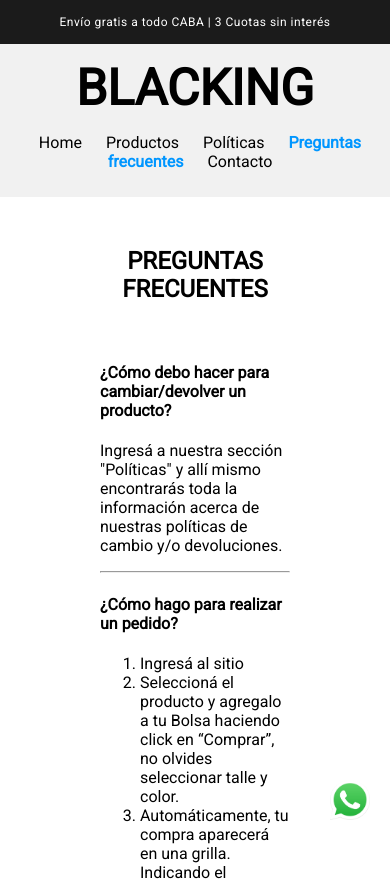
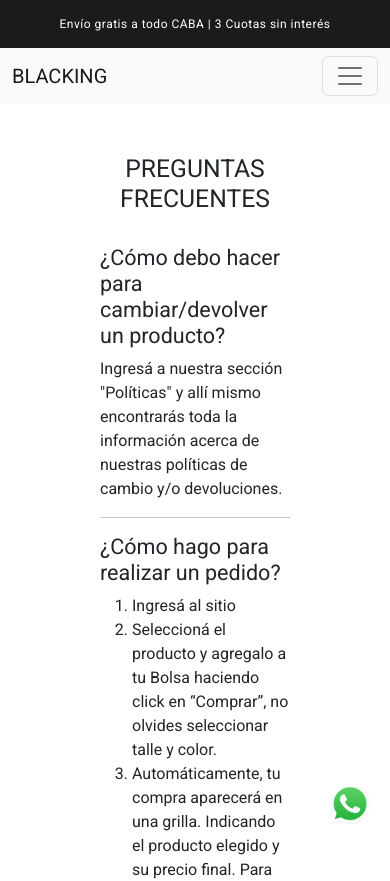
Before and after one commit to camilasicsic/coder-blacking-js, a plain HTML site: page preguntas-frecuentes.html in a window 390 px wide. Shown: the top 881 px of the page. Drawn offline with nearby package versions, Linux system fonts and the light colour scheme.

Commit message:
header responsive with bootstrap

```diff
--- a/preguntas-frecuentes.html
+++ b/preguntas-frecuentes.html
@@ -10,6 +10,7 @@
       href="https://fonts.googleapis.com/css2?family=Roboto&display=swap"
       rel="stylesheet"
     />
+    <link href="https://cdn.jsdelivr.net/npm/bootstrap@5.2.1/dist/css/bootstrap.min.css" rel="stylesheet" integrity="sha384-iYQeCzEYFbKjA/T2uDLTpkwGzCiq6soy8tYaI1GyVh/UjpbCx/TYkiZhlZB6+fzT" crossorigin="anonymous">
     <link rel="stylesheet" href="styles.css" />
     <link
       rel="shortcut icon"
@@ -27,37 +28,29 @@
       />
     </a>
 
+    <!-- header -->
+
     <header>
       <div class="details-header">
         Envío gratis a todo CABA | 3 Cuotas sin interés
       </div>
+
       <div class="menu-container">
-        <div class="title">
-          <h1>BLACKING</h1>
-        </div>
-
-        <nav class="nav-bar">
-          <ul class="nav-bar-options">
-            <li class="nav-bar-option">
-              <a href="/index.html" class="nav-bar-link">Home</a>
-            </li>
-            <li class="nav-bar-option">
-              <a href="/productos.html" class="nav-bar-link">Productos</a>
-            </li>
-            <li class="nav-bar-option">
-              <a href="/politicas.html" class="nav-bar-link">Políticas</a>
-            </li>
-            <li class="nav-bar-option">
-              <a
-                href="/preguntas-frecuentes.html"
-                class="nav-bar-link link-selected"
-                >Preguntas frecuentes</a
-              >
-            </li>
-            <li class="nav-bar-option">
-              <a href="/contacto.html" class="nav-bar-link">Contacto</a>
-            </li>
-          </ul>
+        <nav class="navbar navbar-expand-sm bg-light">
+          <div class="container-fluid">
+            <a class="navbar-brand" href="/index.html">BLACKING</a>
+            <button class="navbar-toggler" type="button" data-bs-toggle="collapse" data-bs-target="#navbarNavAltMarkup" aria-controls="navbarNavAltMarkup" aria-expanded="false" aria-label="Toggle navigation">
+              <span class="navbar-toggler-icon"></span>
+            </button>
+            <div class="collapse navbar-collapse" id="navbarNavAltMarkup">
+              <div class="navbar-nav navbar-nav-all-width d-flex justify-content-end">
+                <a class="nav-link" href="/productos.html">Productos</a>
+                <a class="nav-link" href="/politicas.html">Políticas</a>
+                <a class="nav-link active" href="/preguntas-frecuentes.html">Preguntas frecuentes</a>
+                <a class="nav-link" href="/contacto.html">Contacto</a>
+              </div>
+            </div>
+          </div>
         </nav>
       </div>
     </header>
@@ -201,6 +194,8 @@
         </ul>
       </nav>
     </footer>
+    <script src="https://cdn.jsdelivr.net/npm/bootstrap@5.2.1/dist/js/bootstrap.bundle.min.js" integrity="sha384-u1OknCvxWvY5kfmNBILK2hRnQC3Pr17a+RTT6rIHI7NnikvbZlHgTPOOmMi466C8" crossorigin="anonymous"></script>
+    <script src="https://cdn.jsdelivr.net/npm/@popperjs/core@2.11.6/dist/umd/popper.min.js" integrity="sha384-oBqDVmMz9ATKxIep9tiCxS/Z9fNfEXiDAYTujMAeBAsjFuCZSmKbSSUnQlmh/jp3" crossorigin="anonymous"></script>
   </body>
 </html>
 
--- a/styles.css
+++ b/styles.css
@@ -5,7 +5,7 @@
 body {
   margin: 0px;
   padding: 0px;
-  font-family: "Roboto", sans-serif;
+  font-family: 'Roboto', sans-serif;
 }
 
 .details-header {
@@ -23,47 +23,15 @@
   font-size: 25px;
 }
 
-.nav-bar {
-  padding-bottom: 10px;
+.menu-container {
+  background-color: #f1f1f1;
 }
 
-.nav-bar-options {
-  list-style: none;
-  text-align: center;
-  padding: 0px;
+.nav-link {
 }
 
-.nav-bar-option {
-  display: inline;
-  margin: 0px 40px;
-}
-
-@media (max-width: 800px) {
-  .nav-bar-option {
-    margin: 0px 10px;
-  }
-}
-
-.nav-bar-link {
-  text-decoration: none;
-  color: black;
-}
-
-.link-selected {
-  font-weight: 700;
-  color: #0096ff;
-}
-/* PREGUNTARLE A AGUS COMO HACER P Q NO SE AGRANDE EL NAVBAR */
-.nav-bar-link:hover {
-  color: #0096ff;
-  transform: scale(2);
-  font-weight: 700;
-  font-size: 20px;
-  transition: all 1s;
-}
-
-.menu-container {
-  background-color: #f1f1f1;
+.navbar-nav-all-width {
+  width: 100%;
 }
 
 /* footer */
```
Also changed, not shown: contacto.html (+21 -26 lines), index.html (+18 -24 lines), politicas.html (+24 -25 lines), productos.html (+21 -26 lines).
